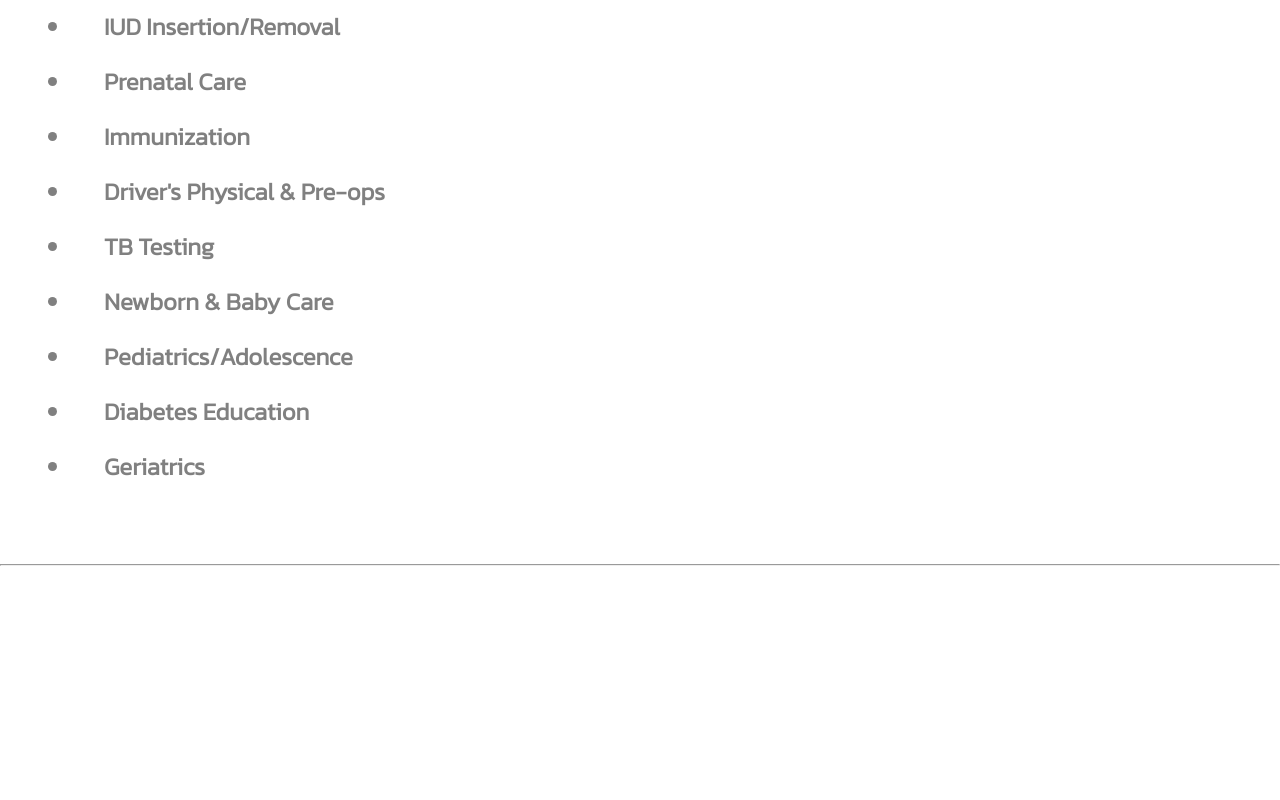
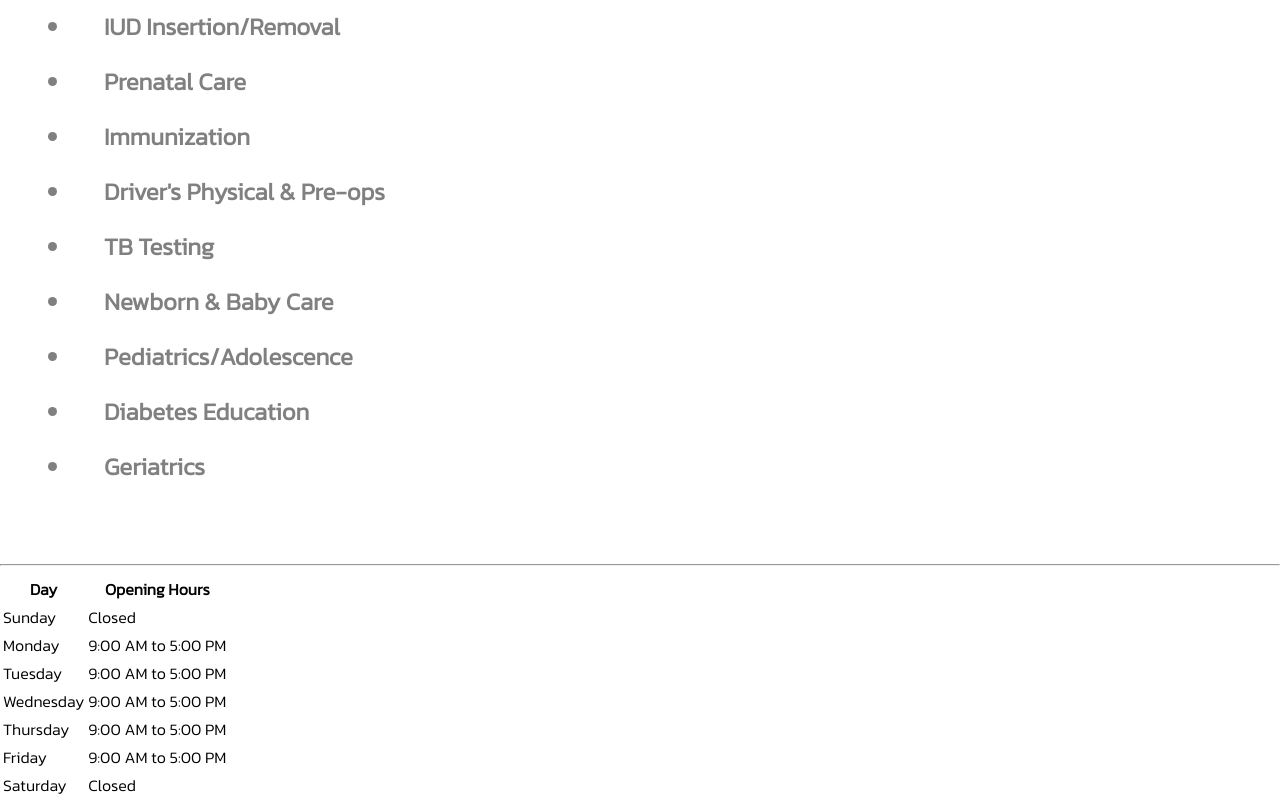
Before and after one commit to palermodocs/palermodocs.github.io, a plain HTML site: page index.html in a window 1280 px wide. Shown: the part 1494-2294 px from the top of the page. Before the commit the page ends 2068 px from the top, so only its background shows below. Drawn offline with Linux system fonts and the light colour scheme.

Commit message:
Update index.html

```diff
--- a/index.html
+++ b/index.html
@@ -338,7 +338,7 @@ function showSlides() {
   setTimeout(showSlides, 2400); // Change image every 2 seconds
 }
 </script>
-<img class="nomobile" style="float: right" width="24%" src="book-now.jpg">
+<a href="/book-appointment"><img class="nomobile" style="float: right" width="24%" src="book-now.jpg"></a>
 <h1 style="margin-left: 20px; font-size: 44px">Book an appointment.</h1>
 <h2 style="margin-left: 32px; font-size: 32px; color: gray">Book your appointment online by clicking the button below.</h2>
 <button onclick="window.location.href='/book-appointment'" style="font-family: Font; margin-left: 32px; font-size: 24px">Book Now</button><br><br>
@@ -373,5 +373,39 @@ function showSlides() {
 <br>
 <br>
 <hr>
+  <table>
+  <tr>
+    <th>Day</th>
+    <th>Opening Hours</th>
+  </tr>
+  <tr>
+    <td>Sunday</td>
+    <td>Closed</td>
+  </tr>
+  <tr>
+    <td>Monday</td>
+    <td>9:00 AM to 5:00 PM</td>
+  </tr>
+      <tr>
+    <td>Tuesday</td>
+    <td>9:00 AM to 5:00 PM</td>
+  </tr>
+      <tr>
+    <td>Wednesday</td>
+    <td>9:00 AM to 5:00 PM</td>
+  </tr>
+      <tr>
+    <td>Thursday</td>
+    <td>9:00 AM to 5:00 PM</td>
+  </tr>
+      <tr>
+    <td>Friday</td>
+    <td>9:00 AM to 5:00 PM</td>
+  </tr>
+    <tr>
+    <td>Saturday</td>
+    <td>Closed</td>
+  </tr>
+</table>
 </body>
 </html>
```
